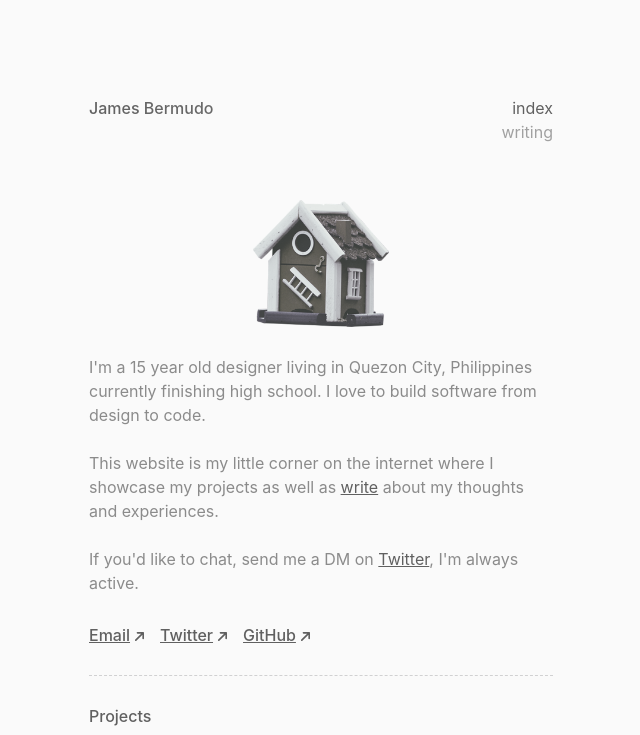
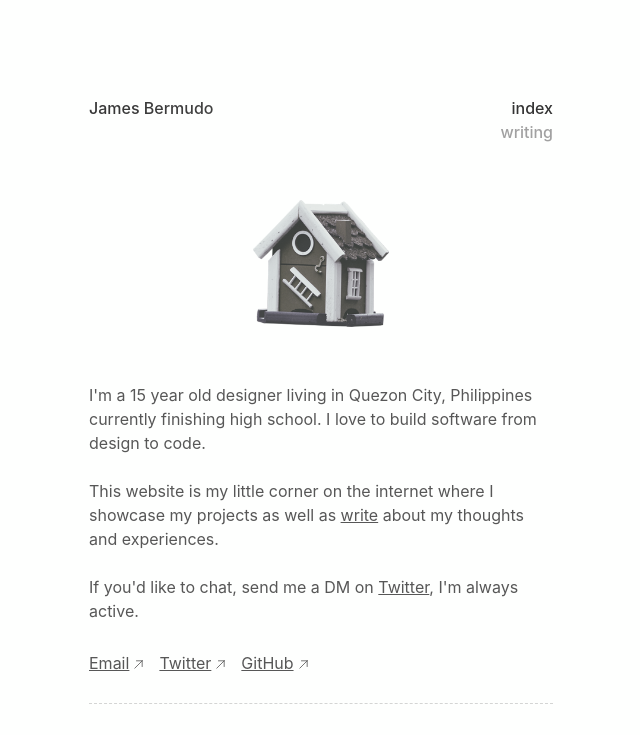
Before and after one commit to jcebermudo/jamesbermudo.com, a Next.js app: page / in a window 1280 px wide. Shown: the top 735 px of the page, without its empty margins (319-959 px from the left). Built offline with nearby package versions, Linux system fonts and the light colour scheme.

Commit message:
color scheme change

```diff
--- a/components/Name.jsx
+++ b/components/Name.jsx
@@ -4,7 +4,7 @@ const Name = () => {
   return (
     <Link href="/">
       <a>
-        <h1 className="bg-gradient-to-r bg-clip-text text-transparent from-[#606060] to-[#949494] animate-text text-xl sm:text-base font-medium select-none">
+        <h1 className="bg-gradient-to-r bg-clip-text text-transparent from-[#333333] to-[#858585] animate-text text-xl sm:text-base font-medium select-none">
           James Bermudo
         </h1>
       </a>
--- a/components/Nav.jsx
+++ b/components/Nav.jsx
@@ -18,8 +18,8 @@ const Nav = () => {
                 <a
                   className={
                     asPath === "/"
-                      ? "text-[#606060] text-xl sm:text-base duration-150 hover:text-[#19A1FD] select-none"
-                      : "text-[#A1A1A1] text-xl sm:text-base duration-150 hover:text-[#19A1FD] select-none"
+                      ? "text-[#333333] font-medium text-xl sm:text-base duration-150 hover:text-[#19A1FD] select-none"
+                      : "text-[#A1A1A1] font-medium text-xl sm:text-base duration-150 hover:text-[#19A1FD] select-none"
                   }
                 >
                   index
@@ -31,8 +31,8 @@ const Nav = () => {
                 <a
                   className={
                     asPath === "/writing"
-                      ? "text-[#606060] text-xl sm:text-base duration-150 hover:text-[#19A1FD] first-letter:select-none"
-                      : "text-[#A1A1A1] text-xl sm:text-base duration-150 hover:text-[#19A1FD] select-none"
+                      ? "text-[#333333] font-medium text-xl sm:text-base duration-150 hover:text-[#19A1FD] first-letter:select-none"
+                      : "text-[#A1A1A1] font-medium text-xl sm:text-base duration-150 hover:text-[#19A1FD] select-none"
                   }
                 >
                   writing
--- a/components/PostLink.jsx
+++ b/components/PostLink.jsx
@@ -5,17 +5,17 @@ function PostLink({ title, date, description, slug }) {
     <div>
       <div className="group sm:grid sm:grid-cols-3 mb-7">
         <div className="mb-4 sm:mb-0">
-          <h2 className="text-[#7C7C7C] text-base text-left font-semibold font-date italic">
+          <h2 className="text-[#A1A1A1] text-base text-left font-semibold font-date italic">
             {date}
           </h2>
         </div>
         <div className="sm:col-span-2">
           <Link href="writing/[slug]" as={`writing/${slug}`}>
-            <a className="text-[#606060] text-base font-medium duration-150 underline group-hover:text-[#19A1FD]">
+            <a className="text-[#333333] text-base font-medium duration-150 underline group-hover:text-[#19A1FD]">
               {title}
             </a>
           </Link>
-          <p className="text-[#8B8B8B] mt-2.5">{description}</p>
+          <p className="text-[#575757] mt-2.5">{description}</p>
         </div>
       </div>
     </div>
--- a/pages/index.jsx
+++ b/pages/index.jsx
@@ -53,7 +53,7 @@ export default function Home() {
           className="select-none"
         />
       </div>
-      <p className="text-[#8B8B8B] text-base mt-7">
+      <p className="text-[#575757] text-base mt-14">
         I&apos;m a 15 year old designer living in Quezon City, Philippines
         currently finishing high school. I love to build software from design to
         code.
@@ -62,7 +62,7 @@ export default function Home() {
         This website is my little corner on the internet where I showcase my
         projects as well as{" "}
         <Link href="/writing">
-          <a className="text-[#606060] underline text-base duration-150 hover:text-[#19A1FD]">
+          <a className="underline text-base duration-150 hover:text-[#19A1FD]">
             write
           </a>
         </Link>{" "}
@@ -74,7 +74,7 @@ export default function Home() {
           href="https://twitter.com/jcebermudo"
           target="_blank"
           rel="noreferrer"
-          className="text-[#606060] underline text-base duration-150 hover:text-[#19A1FD]"
+          className="underline text-base duration-150 hover:text-[#19A1FD]"
         >
           Twitter
         </a>
@@ -85,12 +85,12 @@ export default function Home() {
           target="_blank"
           rel="noreferrer"
           href="mailto:bermudo.elumba@gmail.com"
-          className="group text-[#606060] underline text-base font-medium duration-150 hover:text-[#19A1FD]"
+          className="group text-[#575757] underline text-base duration-150 hover:text-[#19A1FD]"
         >
           Email
           <span className="inline-block align-middle ml-[5px]">
             <svg
-              className="stroke-2 stroke-[#606060] duration-150 group-hover:stroke-[#19A1FD] group-hover:-translate-y-px group-hover:translate-x-px"
+              className="stroke-1 stroke-[#575757] duration-150 group-hover:stroke-[#19A1FD] group-hover:-translate-y-px group-hover:translate-x-px"
               width="9"
               height="9"
               viewBox="0 0 11 11"
@@ -109,12 +109,12 @@ export default function Home() {
           href="https://twitter.com/jcebermudo"
           target="_blank"
           rel="noreferrer"
-          className="group text-[#606060] underline text-base font-medium duration-150 hover:text-[#19A1FD]"
+          className="group text-[#575757] underline text-base duration-150 hover:text-[#19A1FD]"
         >
           Twitter
           <span className="inline-block align-middle ml-[5px]">
             <svg
-              className="stroke-2 stroke-[#606060] duration-150 group-hover:stroke-[#19A1FD] group-hover:-translate-y-px group-hover:translate-x-px"
+              className="stroke-1 stroke-[#575757] duration-150 group-hover:stroke-[#19A1FD] group-hover:-translate-y-px group-hover:translate-x-px"
               width="9"
               height="9"
               viewBox="0 0 11 11"
@@ -133,12 +133,12 @@ export default function Home() {
           href="https://github.com/jcebermudo"
           target="_blank"
           rel="noreferrer"
-          className="group text-[#606060] underline text-base font-medium duration-150 hover:text-[#19A1FD]"
+          className="group text-[#575757] underline text-base duration-150 hover:text-[#19A1FD]"
         >
           GitHub
           <span className="inline-block align-middle ml-[5px]">
             <svg
-              className="stroke-2 stroke-[#606060] duration-150 group-hover:stroke-[#19A1FD] group-hover:-translate-y-px group-hover:translate-x-px"
+              className="stroke-1 stroke-[#575757] duration-150 group-hover:stroke-[#19A1FD] group-hover:-translate-y-px group-hover:translate-x-px"
               width="9"
               height="9"
               viewBox="0 0 11 11"
@@ -155,7 +155,7 @@ export default function Home() {
         </a>
       </div>
       <hr className="mt-7 border-[#767677] border-dashed opacity-30" />
-      <h2 className="text-[#606060] text-base font-medium mt-7">Projects</h2>
+      <h2 className="text-[#333333] text-base font-medium mt-7">Projects</h2>
       <div className="flex mt-7">
         <div>
           <Image
@@ -170,8 +170,8 @@ export default function Home() {
           />
         </div>
         <div className="ml-7 place-self-center">
-          <h2 className="text-[#606060] text-base font-medium">Base</h2>
-          <p className="text-[#8B8B8B] text-base mt-2.5">
+          <h2 className="text-[#333333] text-base font-medium">Base</h2>
+          <p className="text-[#575757] text-base mt-2.5">
             A playful moodboard app.
           </p>
           <p className="text-[#A1A1A1] text-base mt-2.5">Releasing soon</p>
--- a/pages/writing/[slug].js
+++ b/pages/writing/[slug].js
@@ -21,10 +21,10 @@ function Post({ data, content }) {
       </Head>
       <div className="mt-14">
         <Link href="/writing">
-          <a className="group text-[#606060] text-base duration-150 hover:text-[#19A1FD]">
+          <a className="group text-[#575757] text-base duration-150 hover:text-[#19A1FD]">
             <span className="inline-block align-top mr-[5px]">
               <svg
-                className="stroke-2 stroke-[#606060] duration-150 group-hover:stroke-[#19A1FD] group-hover:-translate-y-px group-hover:-translate-x-px"
+                className="stroke-1 stroke-[#575757] duration-150 group-hover:stroke-[#19A1FD] group-hover:-translate-y-px group-hover:-translate-x-px"
                 width="9"
                 height="9"
                 viewBox="0 0 11 11"
@@ -41,10 +41,10 @@ function Post({ data, content }) {
             Go Back
           </a>
         </Link>
-        <h1 className="text-[#606060] text-base font-medium mt-7">
+        <h1 className="text-[#333333] text-base font-medium mt-7">
           {data.title}
         </h1>
-        <time className="text-[#9c9c9c] text-base text-left font-semibold font-date italic mt-7">
+        <time className="text-[#A1A1A1] text-base text-left font-medium font-date italic mt-7">
           Published on {data.date}
         </time>
         <div
--- a/pages/writing/index.jsx
+++ b/pages/writing/index.jsx
@@ -50,7 +50,7 @@ export default function Blog({ posts }) {
           className="select-none"
         />
       </div>
-      <h2 className="text-[#606060] text-base font-medium mt-7">Posts</h2>
+      <h2 className="text-[#333333] text-base font-medium mt-14">Posts</h2>
       <div>
         <div className="mt-7">
           {posts.map((post) => (
--- a/styles/globals.css
+++ b/styles/globals.css
@@ -5,7 +5,7 @@
 html,
 body {
   font-family: "Inter", sans-serif;
-  background-color: #fafafa;
+  background-color: #fefffe;
   margin: 0;
   padding: 0;
   border: 0;
```
